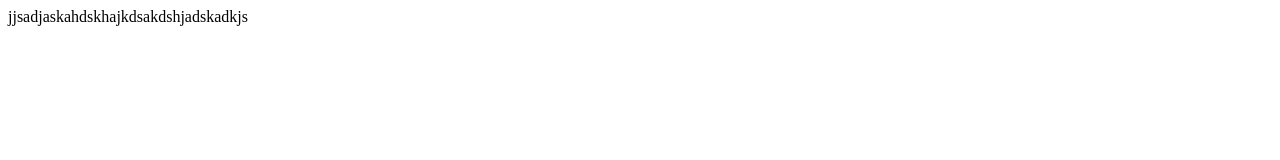
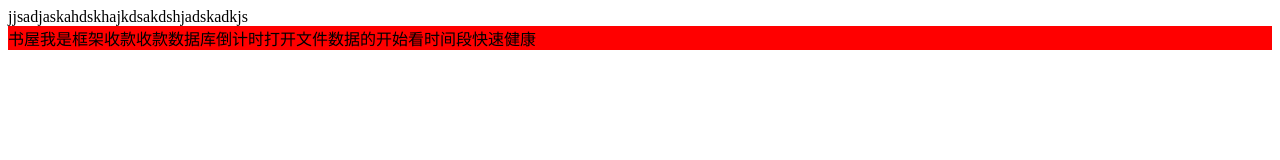
Before and after one commit to Z-Jang/test-dome-git2, a plain HTML site: page index.html in a window 1280 px wide. Drawn offline with Linux system fonts and the light colour scheme.

Commit message:
测试更新

```diff
--- a/index.html
+++ b/index.html
@@ -6,5 +6,6 @@
 </head>
 <body>
 jjsadjaskahdskhajkdsakdshjadskadkjs
+<div style="background: red;color: black;">书屋我是框架收款收款数据库倒计时打开文件数据的开始看时间段快速健康</div>
 </body>
 </html>
```
Also changed, not shown: 1 other file.
